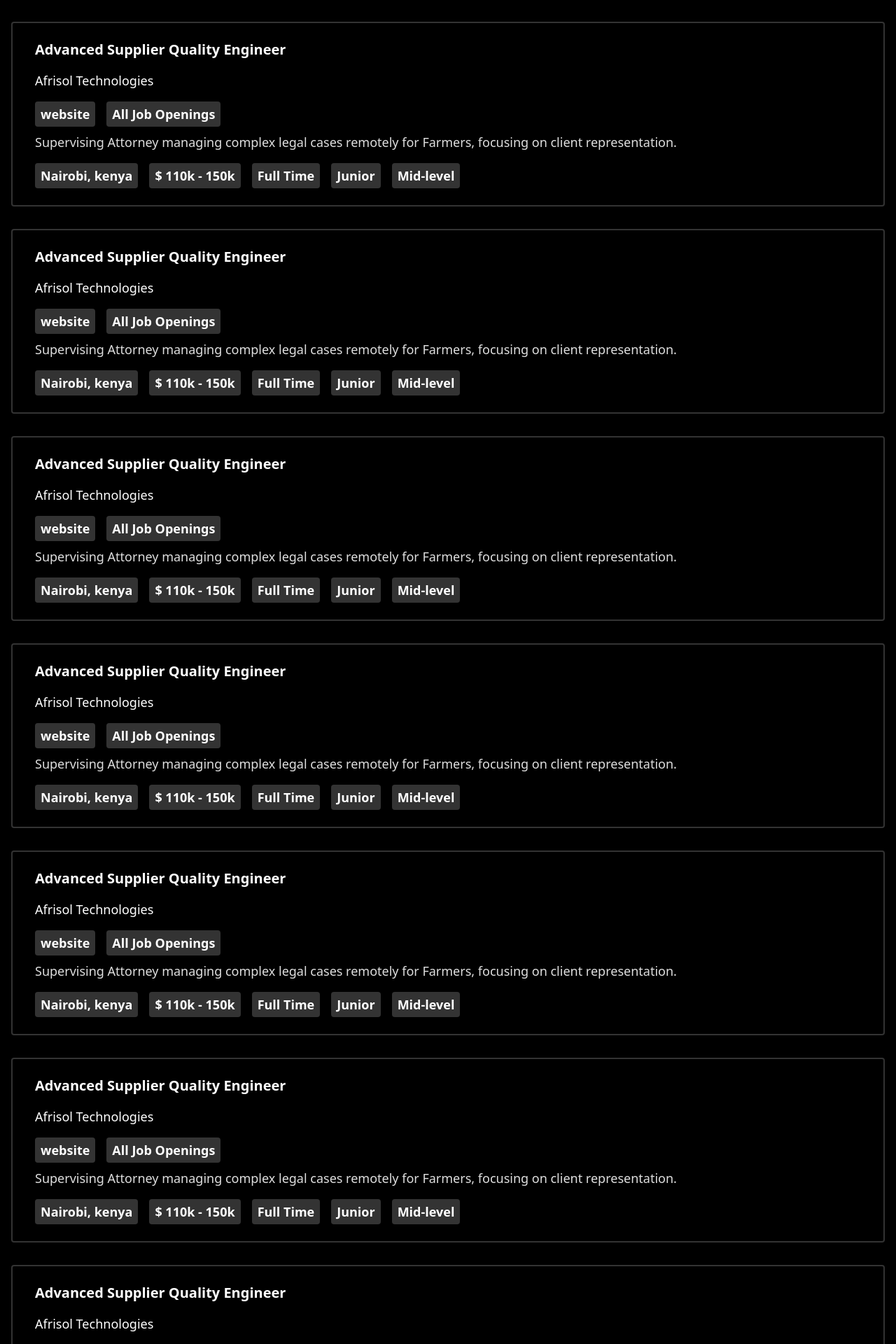
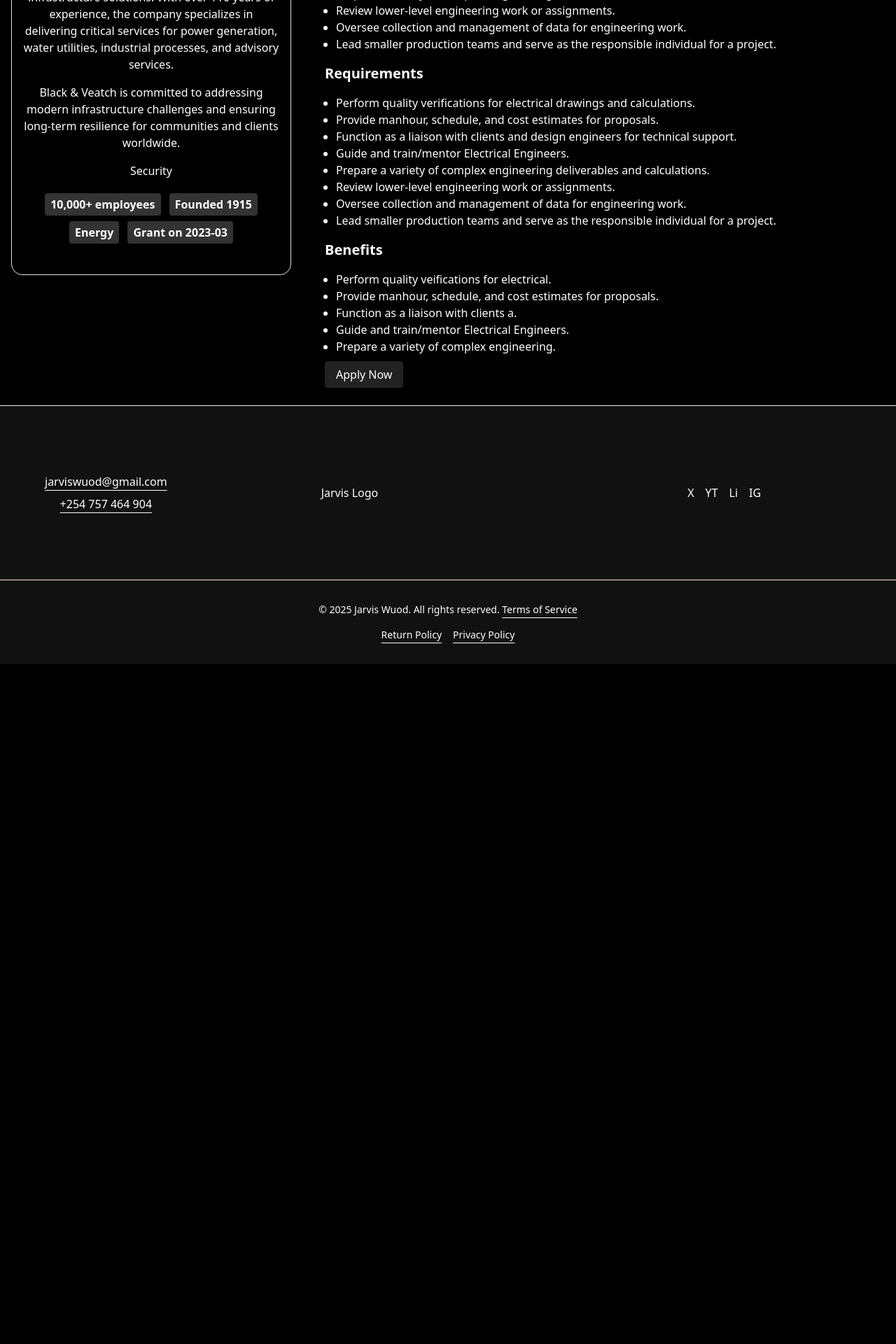
Before and after one commit to jarviswuod/jarvisWuodWebsite, a Django app: page /jobs/ in a window 1280 px wide. Shown: the part 470-2390 px from the top of the page at 70% size. After the commit the page ends 1419 px from the top, so only its background shows below. Run offline with Django 5.2, Linux system fonts and the light colour scheme.

Commit message:
Added Job description page

```diff
--- a/portfolio/views.py
+++ b/portfolio/views.py
@@ -30,4 +30,4 @@ def contact(request):
 
 def jobs(request):
     context = {}
-    return render(request, 'jobs.html', context)
+    return render(request, 'job.html', context)
--- /dev/null
+++ b/templates/job.html
@@ -0,0 +1,153 @@
+{% extends "base.html" %}
+<hr />
+{% load static %}
+<hr />
+{% block title_content %} Job Description{% endblock title_content%}
+<hr />
+
+{% block body_content %}
+
+<section class="bg-black text-white my-8">
+  <div
+    class="max-w-[1280px] mx-auto px-4 grid grid-cols-[1fr_2fr] items-start gap-12"
+  >
+    <div
+      class="px-4 p-8 text-center border-1 border-[#dedede] rounded-2xl flex items-center justify-start flex-col gap-4"
+    >
+      <div class="w-24 rounded-full overflow-hidden">
+        <img src={% static 'profile.jpg'%} alt="">
+      </div>
+      <h3>Black & Veatch</h3>
+      <ul class="flex items-center space-x-4 mb-2">
+        <li class="bg-[#333] p-1 px-2 rounded-sm font-semibold">
+          <a href="#">website</a>
+        </li>
+        <li class="bg-[#333] p-1 px-2 rounded-sm font-semibold">
+          <a href="#">All Job Openings</a>
+        </li>
+      </ul>
+      <p>
+        Black & Veatch is a global engineering, procurement, and construction
+        company that provides multidisciplinary support across various sectors,
+        focusing on sustainable infrastructure solutions. With over 110 years of
+        experience, the company specializes in delivering critical services for
+        power generation, water utilities, industrial processes, and advisory
+        services.
+      </p>
+      <p>
+        Black & Veatch is committed to addressing modern infrastructure
+        challenges and ensuring long-term resilience for communities and clients
+        worldwide.
+      </p>
+
+      <p>Security</p>
+      <ul class="block mb-2 space-y-4">
+        <li
+          class="bg-[#333] p-1 px-2 rounded-sm font-semibold inline-block m-1"
+        >
+          <a href="#">10,000+ employees</a>
+        </li>
+        <li
+          class="bg-[#333] p-1 px-2 rounded-sm font-semibold inline-block m-1"
+        >
+          <a href="#">Founded 1915</a>
+        </li>
+        <li
+          class="bg-[#333] p-1 px-2 rounded-sm font-semibold inline-block m-1"
+        >
+          <a href="#">Energy</a>
+        </li>
+        <li
+          class="bg-[#333] p-1 px-2 rounded-sm font-semibold inline-block m-1"
+        >
+          <a href="#">Grant on 2023-03</a>
+        </li>
+      </ul>
+    </div>
+
+    <div class="space-y-4">
+      <h3 class="text-2xl font-semibold">Electrical Engineer</h3>
+      <p>45 minutes ago</p>
+
+      <ul class="flex items-center space-x-4">
+        <li class="bg-[#333] p-1 px-2 rounded-sm font-semibold">
+          Nairobi, kenya
+        </li>
+        <li class="bg-[#333] p-1 px-2 rounded-sm font-semibold">
+          $ 110k - 150k
+        </li>
+        <li class="bg-[#333] p-1 px-2 rounded-sm font-semibold">Full Time</li>
+        <li class="bg-[#333] p-1 px-2 rounded-sm font-semibold">Junior</li>
+        <li class="bg-[#333] p-1 px-2 rounded-sm font-semibold">Mid-level</li>
+      </ul>
+
+      <div class="flex gap-4">
+        <a class="p-2 px-4 text-base bg-[#222] hover:bg-[#111] rounded">
+          Apply Now
+        </a>
+        <p class="p-2 px-4 text-base bg-[#222] hover:bg-[#111] rounded">
+          Receive Emails with Similar Jobs
+        </p>
+      </div>
+      <h3 class="text-xl font-semibold">Description</h3>
+      <ul class="list-disc ml-4">
+        <li>
+          Perform quality verifications for electrical drawings and
+          calculations.
+        </li>
+        <li>Provide manhour, schedule, and cost estimates for proposals.</li>
+        <li>
+          Function as a liaison with clients and design engineers for technical
+          support.
+        </li>
+        <li>Guide and train/mentor Electrical Engineers.</li>
+        <li>
+          Prepare a variety of complex engineering deliverables and
+          calculations.
+        </li>
+        <li>Review lower-level engineering work or assignments.</li>
+        <li>Oversee collection and management of data for engineering work.</li>
+        <li>
+          Lead smaller production teams and serve as the responsible individual
+          for a project.
+        </li>
+      </ul>
+      <h3 class="text-xl font-semibold">Requirements</h3>
+      <ul class="list-disc ml-4">
+        <li>
+          Perform quality verifications for electrical drawings and
+          calculations.
+        </li>
+        <li>Provide manhour, schedule, and cost estimates for proposals.</li>
+        <li>
+          Function as a liaison with clients and design engineers for technical
+          support.
+        </li>
+        <li>Guide and train/mentor Electrical Engineers.</li>
+        <li>
+          Prepare a variety of complex engineering deliverables and
+          calculations.
+        </li>
+        <li>Review lower-level engineering work or assignments.</li>
+        <li>Oversee collection and management of data for engineering work.</li>
+        <li>
+          Lead smaller production teams and serve as the responsible individual
+          for a project.
+        </li>
+      </ul>
+      <h3 class="text-xl font-semibold">Benefits</h3>
+      <ul class="list-disc ml-4">
+        <li>Perform quality veifications for electrical.</li>
+        <li>Provide manhour, schedule, and cost estimates for proposals.</li>
+        <li>Function as a liaison with clients a.</li>
+        <li>Guide and train/mentor Electrical Engineers.</li>
+        <li>Prepare a variety of complex engineering.</li>
+      </ul>
+
+      <a class="p-2 px-4 text-base bg-[#222] hover:bg-[#111] rounded">
+        Apply Now
+      </a>
+    </div>
+  </div>
+</section>
+{% endblock body_content %}
--- a/templates/jobs.html
+++ b/templates/jobs.html
@@ -9,21 +9,73 @@
   class="bg-[url(https://images.unsplash.com/photo-1617042375876-a13e36732a04?q=80&w=1740&auto=format&fit=crop&ixlib=rb-4.0.3&ixid=M3wxMjA3fDB8MHxwaG90by1wYWdlfHx8fGVufDB8fHx8fA%3D%3D)]"
 >
   <div
-    class="min-h-96 text-white flex items-center justify-center max-w-[1280px] mx-auto flex-col"
+    class="min-h-112 text-white flex items-center justify-center max-w-[1280px] mx-auto flex-col"
   >
     <h2 class="text-6xl font-semibold text-center mb-6">
       Find Your Dream Dev Job
     </h2>
     <p class="text-3xl mb-4">Search dev jobs at top remote companies</p>
-    <div>
-      <p>107,610 Jobs</p>
-      <input type="text" placeholder="Date Added" />
-    </div>
   </div>
 </section>
 
 <section class="bg-black text-white my-8">
   <div class="max-w-[1280px] mx-auto px-4">
+    <ul class="flex items-center justify-center gap-4 mb-6">
+      <li>
+        <label class="bg-black text-white">
+          <select required class="w-full p-2 border border-gray-300 rounded">
+            <option class="bg-black text-white" value="">Job Title</option>
+            <option class="bg-black text-white">Python Developer</option>
+            <option class="bg-black text-white">Backend Developer</option>
+          </select>
+        </label>
+      </li>
+      <li>
+        <label class="bg-black text-white">
+          <select required class="w-full p-2 border border-gray-300 rounded">
+            <option class="bg-black text-white" value="">Location</option>
+            <option class="bg-black text-white">United Kingdom</option>
+          </select>
+        </label>
+      </li>
+
+      <li>
+        <label class="bg-black text-white">
+          <select required class="w-full p-2 border border-gray-300 rounded">
+            <option class="bg-black text-white" value="">Minimum Salary</option>
+            <option class="bg-black text-white">Below $30k</option>
+            <option class="bg-black text-white">Between $30 - $50 k</option>
+            <option class="bg-black text-white">Between $50 - $70 k</option>
+            <option class="bg-black text-white">Between $70 - $100 k</option>
+            <option class="bg-black text-white">Above $100 k</option>
+            <option class="bg-black text-white">Above $300 k</option>
+          </select>
+        </label>
+      </li>
+
+      <li>
+        <label class="bg-black text-white">
+          <select required class="w-full p-2 border border-gray-300 rounded">
+            <option class="bg-black text-white" value="">Experience</option>
+            <option class="bg-black text-white">Entry</option>
+            <option class="bg-black text-white">Junior Dev</option>
+            <option class="bg-black text-white">Mid level</option>
+            <option class="bg-black text-white">Senior</option>
+            <option class="bg-black text-white">Lead</option>
+          </select>
+        </label>
+      </li>
+    </ul>
+    <div class="flex items-center justify-between gap-4 mb-3">
+      <p>107,610 Jobs</p>
+
+      <label class="block bg-black text-white">
+        <select required class="w-full p-2 border border-gray-300 rounded">
+          <option class="bg-black text-white" value="">Date Added</option>
+          <option class="bg-black text-white">Highest Salary</option>
+        </select>
+      </label>
+    </div>
     <ul class="space-y-8">
       <li
         class="border-2 border-[#333333] hover:bg-[#222] transition duration-300 text-lg group relative rounded space-y-4 p-6 px-8"
```
Also changed, not shown: static/profile.jpg (added).
